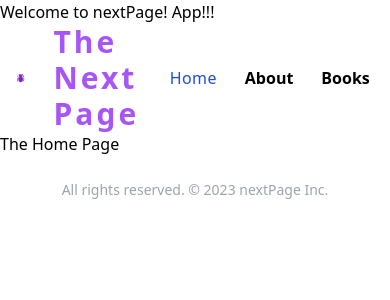
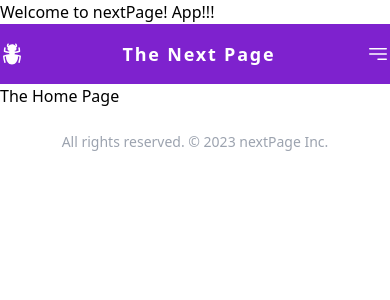
Before and after one commit to kabirshuvo/Next-Page-Starter-App, a React (Vite) app: page / in a window 390 px wide. Shown: the top 300 px of the page. Built offline with nearby package versions, Linux system fonts and the light colour scheme.

Commit message:
Menu Bar Icon Done

```diff
--- a/src/components/Header/Header.jsx
+++ b/src/components/Header/Header.jsx
@@ -1,21 +1,43 @@
-import { BugAntIcon, Bars3BottomRightIcon, XMarkIcon } from '@heroicons/react/24/solid';
+import { Bars3BottomRightIcon, BugAntIcon, XMarkIcon } from '@heroicons/react/24/solid';
 import React, { useState } from 'react';
 import { NavLink } from 'react-router-dom';
 const Header = () => {
     const [isMenuOpen, setIsMenuOpen] = useState(false);
+    const toggleMenu = () => {
+        setIsMenuOpen(!isMenuOpen);
+      };
     return (
-        <nav className='flex items-center justify-around'>
-            <div className='flex px-4 gap-7 items-center'>
+<nav className="bg-purple-700 py-4">
+<div className="container mx-auto flex items-center justify-between">
 
-            <BugAntIcon className="h-6 w-6 text-purple-700" />
-                <h1 className='text-3xl font-bold text-purple-500 tracking-widest'>The Next Page</h1></div>
-            <div className='mr-7 flex justify-evenly gap-7 font-bold'>
+    <BugAntIcon className="h-6 w-6 text-white" />
+    <h1 className="text-lg font-bold ml-2 text-white tracking-widest">The Next Page</h1>
+
+    <div className="md:flex hidden">
                 {/* className={({isActive}) => isActive ? 'text-purple-500' : '' } */}
-               <NavLink to="/" >Home</NavLink>
-               <NavLink to="/about">About</NavLink>
-               <NavLink to="/books"  >Books</NavLink>
-            </div>
-        </nav>
+               <NavLink to="/" className="text-white font-bold mx-4 hover:text-gray-300"  >Home</NavLink>
+               <NavLink to="/about" className="text-white font-bold mx-4 hover:text-gray-300" >About</NavLink>
+               <NavLink to="/books" className="text-white font-bold mx-4 hover:text-purple-300" >Books</NavLink>
+    </div>
+
+    <div className="md:hidden flex items-center">
+        <button onClick={toggleMenu} className="outline-none mobile-menu-button">
+            {isMenuOpen ? (
+              <XMarkIcon className="h-6 w-6 text-white" />
+            ) : (
+              <Bars3BottomRightIcon className="h-6 w-6 text-white" />
+            )}
+        </button>
+    </div>
+</div>
+
+    <div className={`${isMenuOpen ? '' : 'hidden'} mobile-menu md:hidden`}>
+        <NavLink to="/" className="block text-center py-2 px-4 text-white font-bold hover:bg-gray-400" >Home</NavLink>
+        <NavLink to="/about" className="block text-center py-2 px-4 text-white font-bold hover:bg-gray-400" >About</NavLink>
+        <NavLink to="/books" className="block text-center py-2 px-4 text-white font-bold hover:bg-gray-400" >Books</NavLink>
+    </div>
+
+</nav>
     );
 };
 
```
